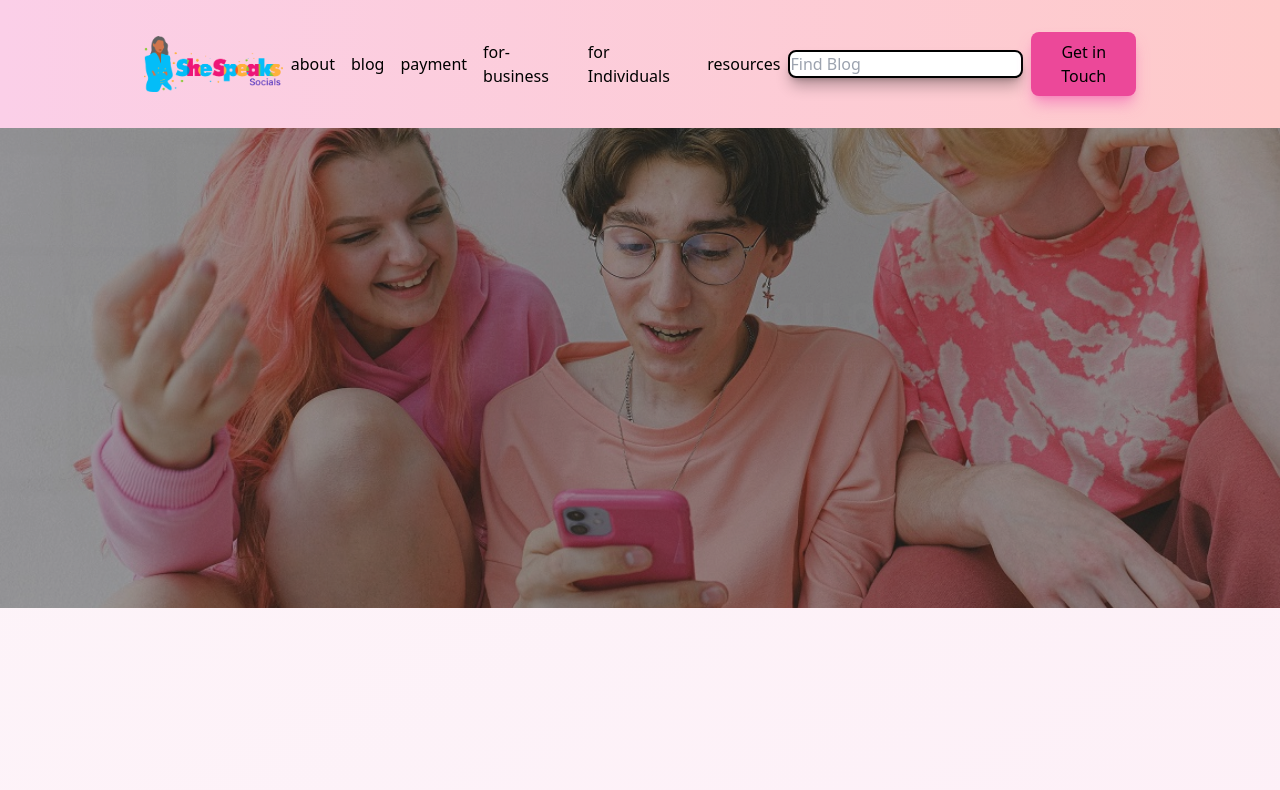
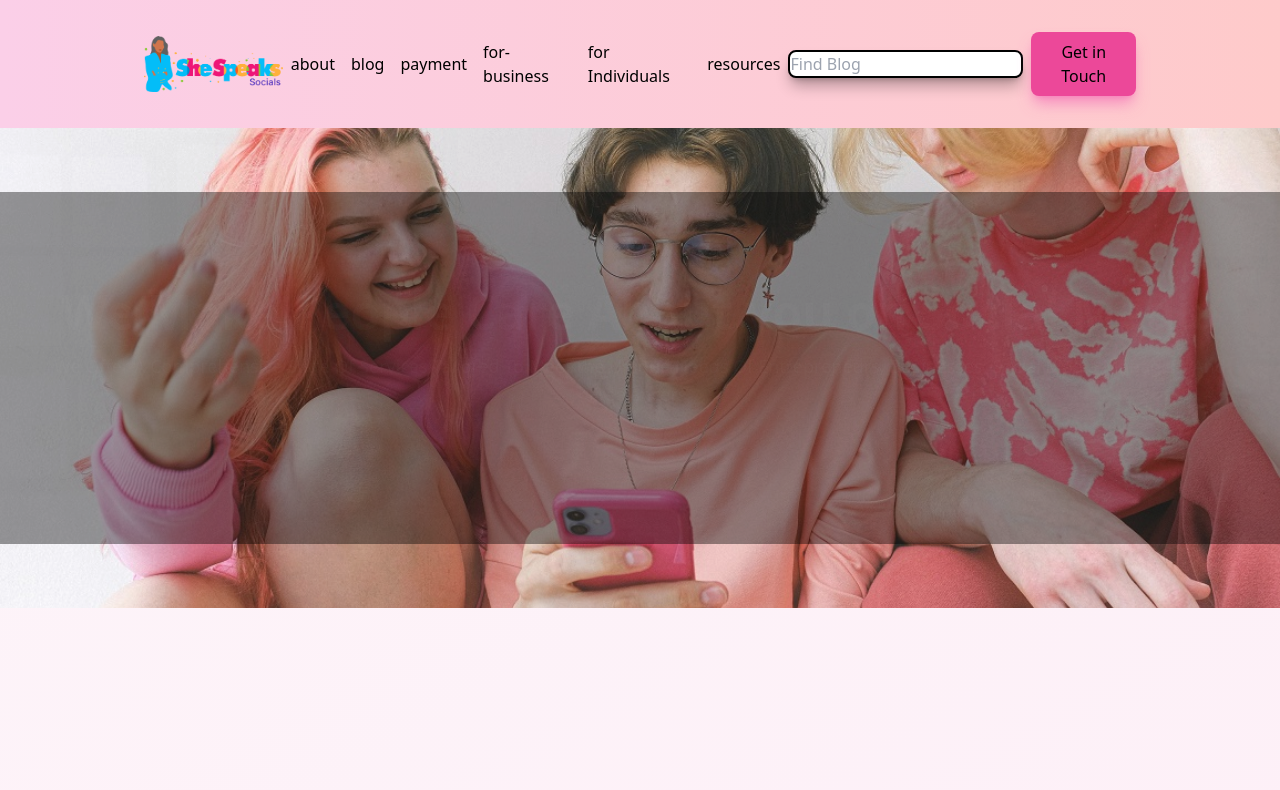
Before and after one commit to MatthewsRicky/shespeaksocial, a Next.js app: page / in a window 1280 px wide. Shown: the top 790 px of the page. Built offline with nearby package versions, Linux system fonts and the light colour scheme.

Commit message:
more card changes

```diff
--- a/components/HeroSection.tsx
+++ b/components/HeroSection.tsx
@@ -39,7 +39,7 @@ export default function HeroSection() {
 				<AnimatePresence>
 					<motion.div
 						key={slides[index].image}
-						className="absolute inset-0 bg-cover my-auto bg-center"
+						className="absolute inset-0 bg-cover bg-center"
 						style={{ backgroundImage: `url(${slides[index].image})` }}
 						initial={{ opacity: 0 }}
 						animate={{ opacity: 1 }}
@@ -50,7 +50,7 @@ export default function HeroSection() {
 			</div>
 
 			{/* Overlay */}
-			<div className="absolute inset-0 bg-black/40"></div>
+			<div className="absolute inset-0 bg-black/40 my-16"></div>
 
 			{/* Hero Content (Individual per Slide) */}
 			<div className="relative z-10 text-center px-6">
```
